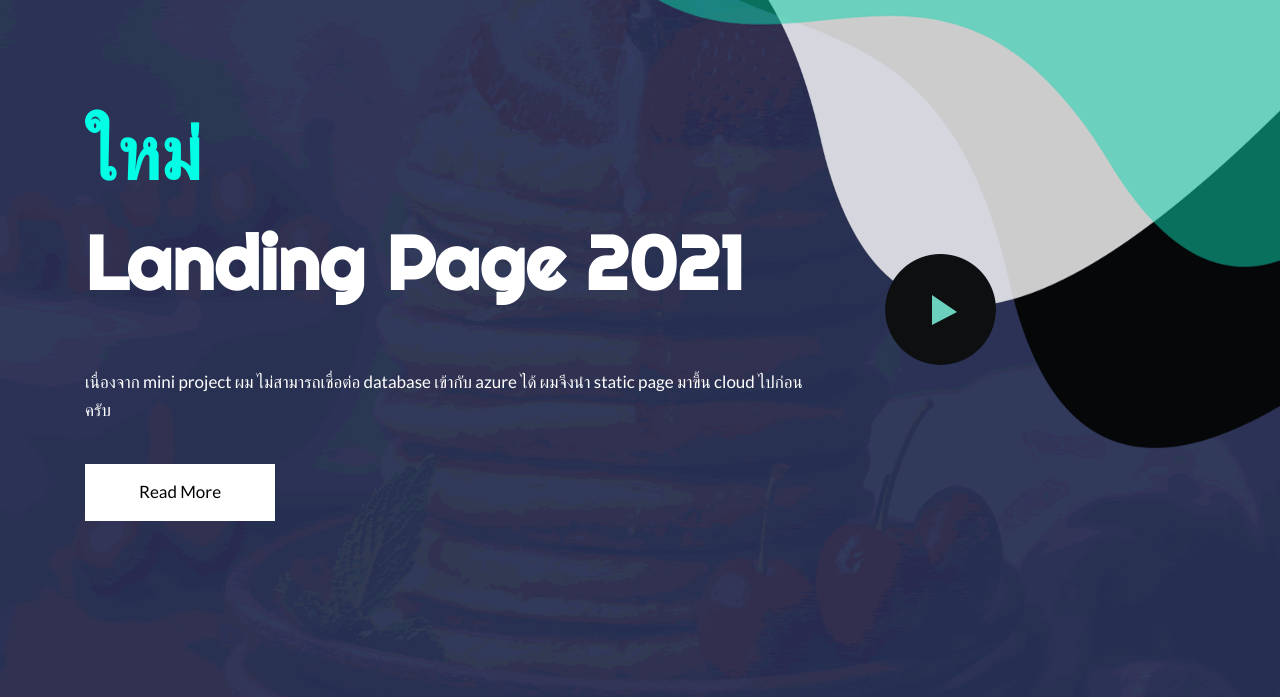
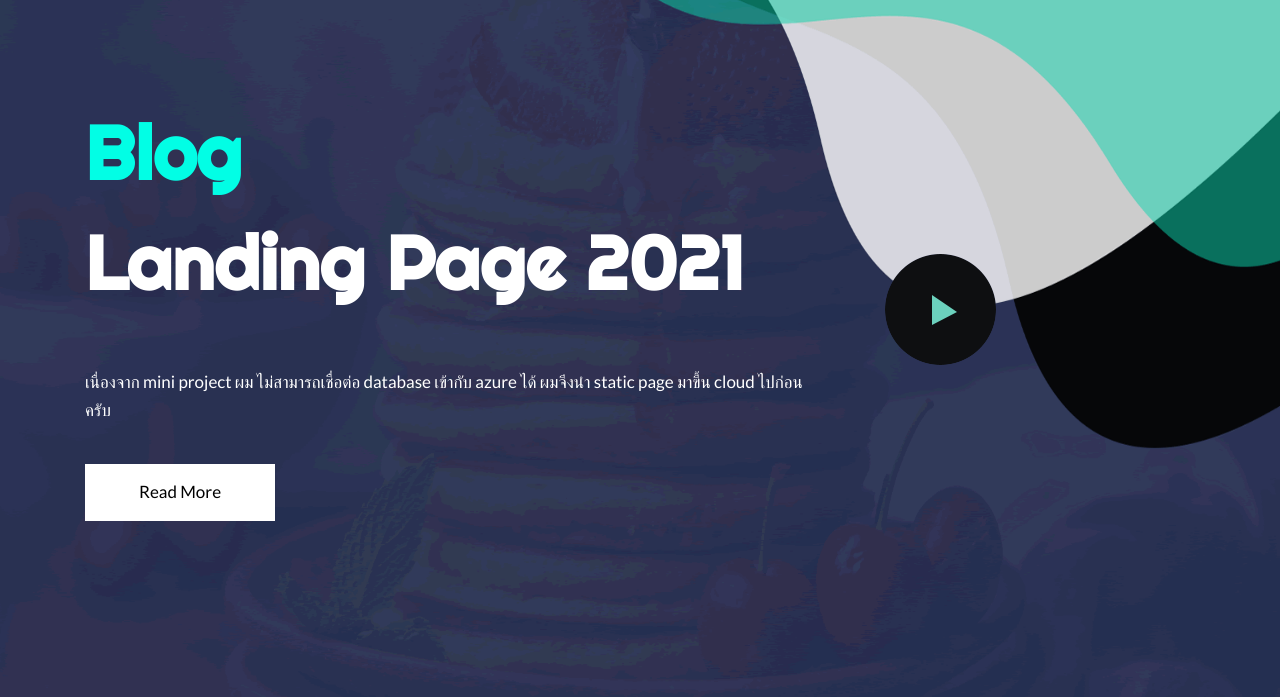
Before and after one commit to maipha1230/blogger-phathompong, a plain HTML site: page index.html in a window 1280 px wide. Shown: the part 103-800 px from the top of the page. Drawn offline with nearby package versions, Linux system fonts and the light colour scheme; files that its build step writes are made by us from their sources; files whose address does not match are found by name; a web font is replaced by a local one.

Commit message:
Update index.html

```diff
--- a/index.html
+++ b/index.html
@@ -85,7 +85,7 @@
                   <div class="row d_flex">
                      <div class=" col-xl-8 col-lg-8 col-md-8 col-12-9">
                         <div class="text-bg">
-                           <h1>ใหม่<br> <span class="white1">Landing Page 2021</span></h1>
+                           <h1>Blog<br> <span class="white1">Landing Page 2021</span></h1>
                            <p>เนื่องจาก mini project ผม ไม่สามารถเชื่อต่อ database เข้ากับ azure ได้ ผมจึงนำ static page มาขึ้น cloud ไปก่อนครับ</p>
                            <a href="#">Read More</a>
                         </div>
```
